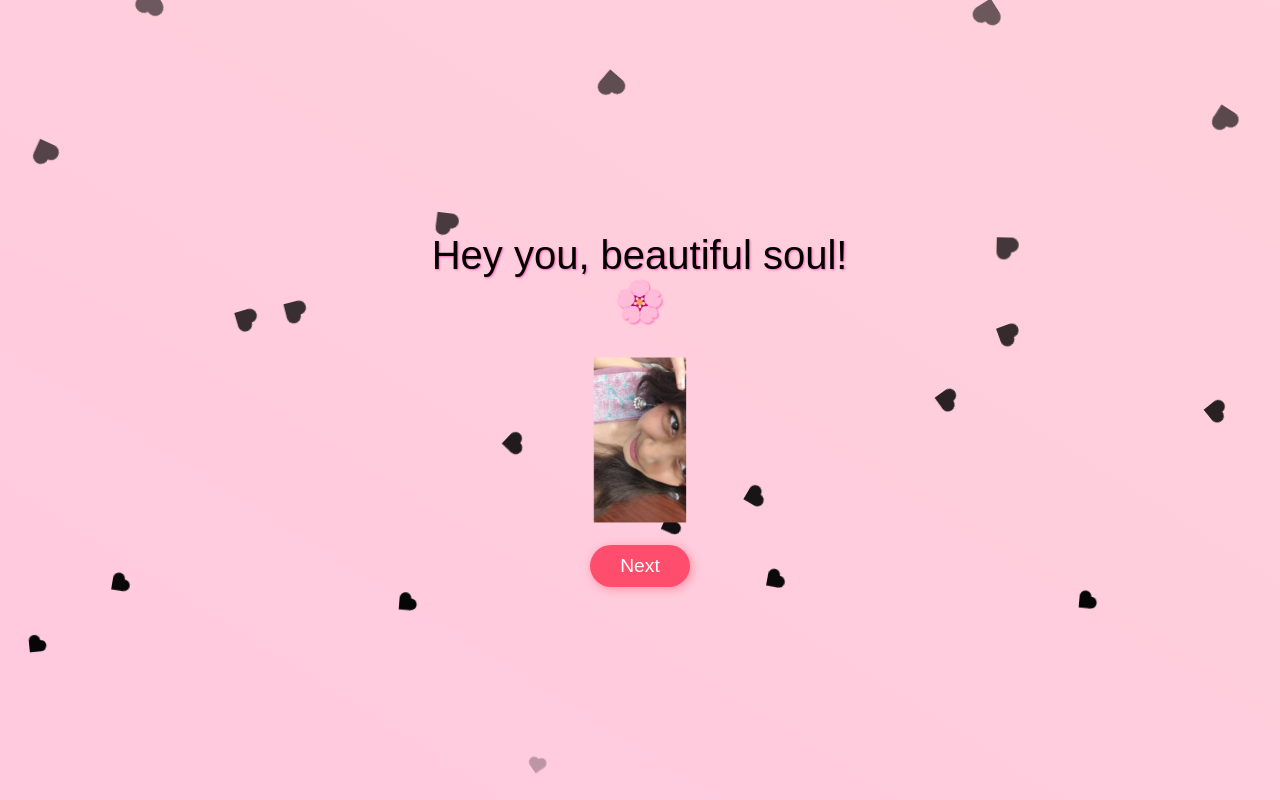
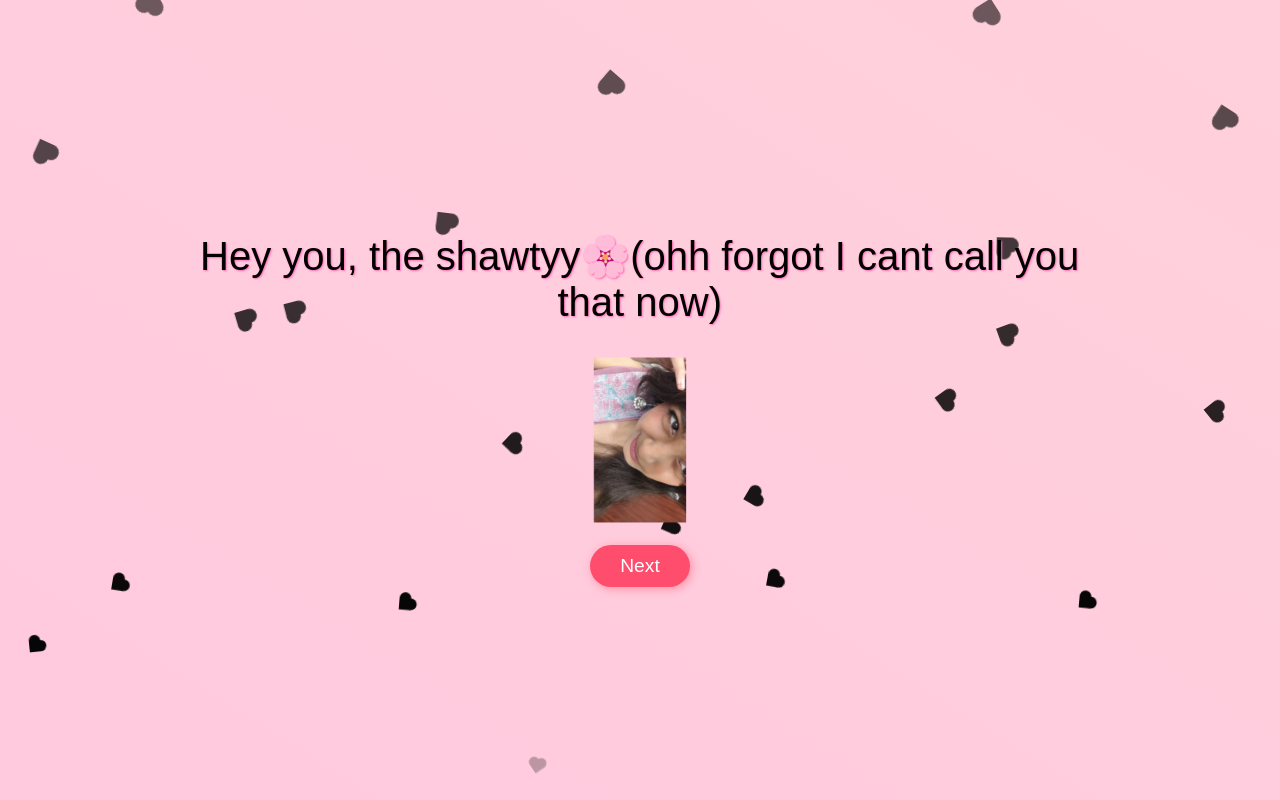
Before and after one commit to harshitmishra8181-code/Christmas, a plain HTML site: page index.html in a window 1280 px wide. Drawn offline with Linux system fonts and the light colour scheme.

Commit message:
Update index.html

```diff
--- a/index.html
+++ b/index.html
@@ -2,7 +2,7 @@
 <html lang="en">
 <head>
   <meta charset="UTF-8">
-  <title>Sulaiman's Love Page 🖤</title>
+  <title>Happy Christmas🎅🏼</title>
   <meta name="viewport" content="width=device-width, initial-scale=1.0">
   <style>
     * { margin: 0; padding: 0; box-sizing: border-box; }
@@ -155,17 +155,17 @@
   <div id="content">
     <div class="question" id="question"></div>
     <img src="" class="sticker hidden" id="sticker" />
-    <div class="final hidden" id="final">Sulaiman 🖤 Loves You!</div>
+    <div class="final hidden" id="final">Merry Christmas🎅🏼💗‼️</div>
     <button id="nextBtn">Next</button>
   </div>
 
 <script>
   const questions = [
-    "Hey you, beautiful soul! 🌸",
-    "Do you like sweet surprises? 🎁",
-    "Would you love endless cuddles? 🧸",
-    "Dreaming of magical moments? ✨",
-    "Get ready for Sulaiman's Love! 🖤"
+    "Hey you, the shawtyy🌸(ohh forgot I cant call you that now)",
+    "Do you like different surprises? 🎁",
+    "Would you like something new? 🧸",
+    "Dreaming of a wish? ✨",
+    "Get ready for Christmas🎅🏼‼️"
   ];
 
   const stickers = [
@@ -173,7 +173,7 @@
     "/Varnika1.jpg",
     "/OIP (2).webp",
     "/OIP (2).webp",
-    "/"
+    "/santa.webp"
   ];
 
   let step = 0;
```
